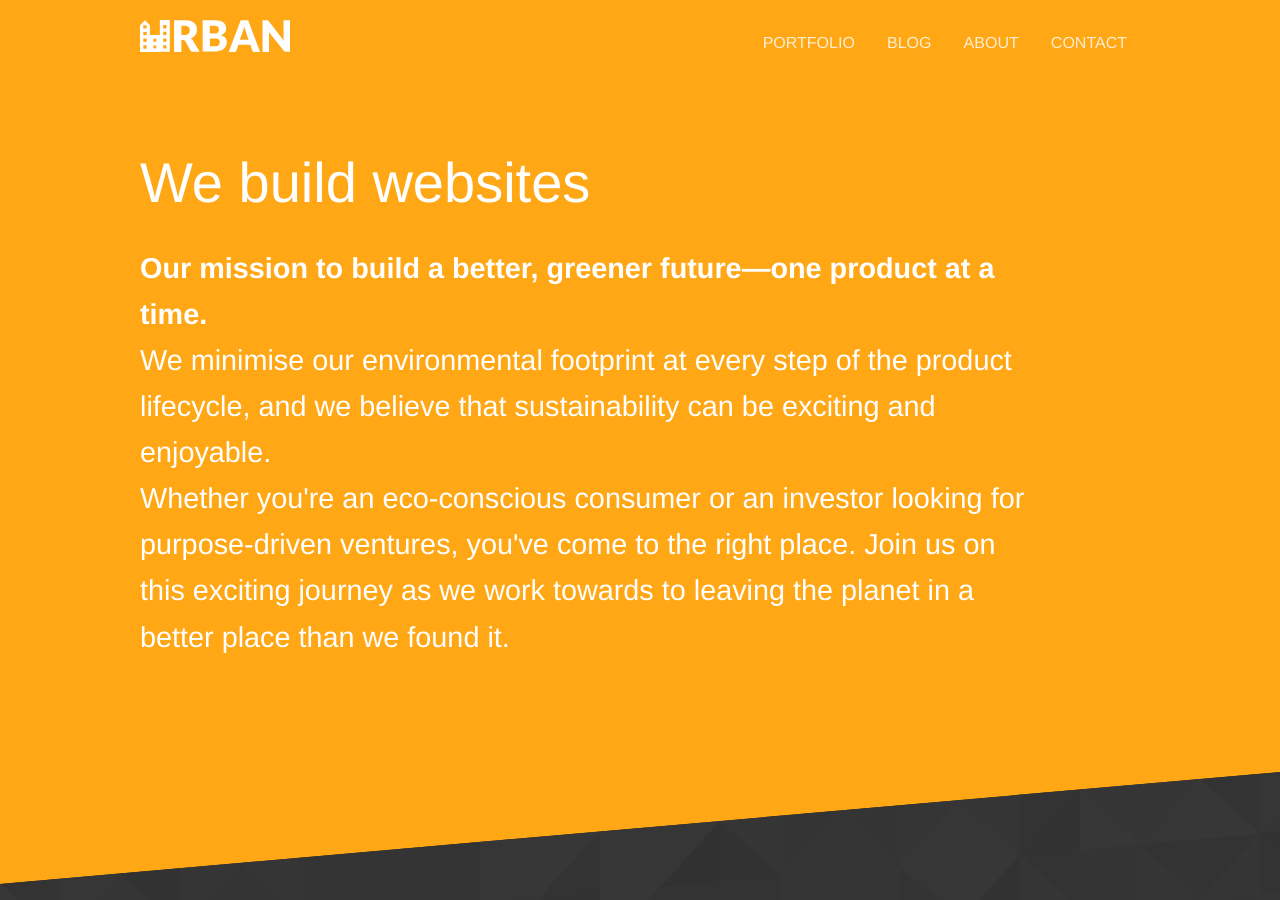
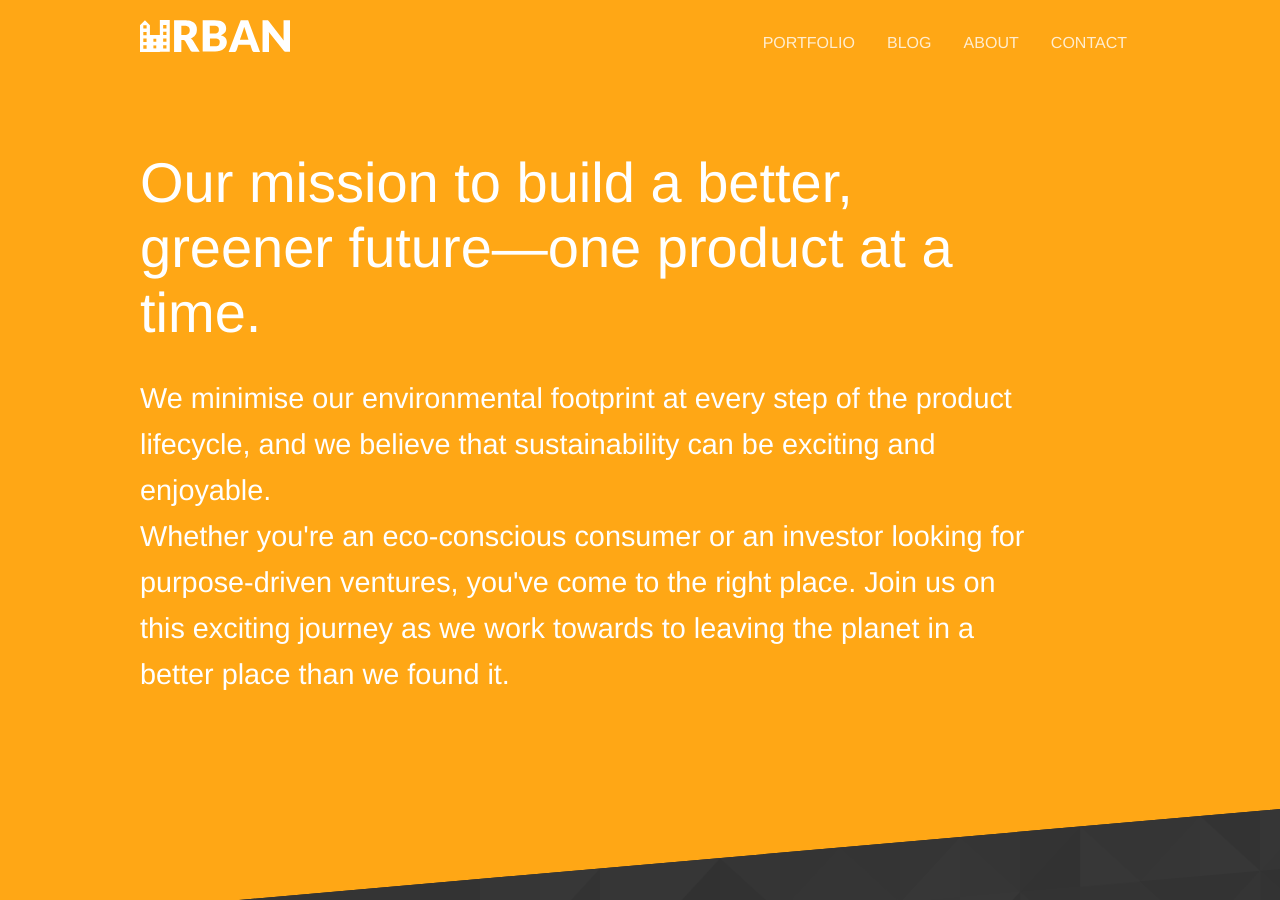
Before and after one commit to saudade-studio/saudade-studio.github.io, a Jekyll site: the page built from index.html, in a window 1280 px wide and 900 px high. Built offline with Jekyll 4.4.1, drawn with Linux system fonts in a browser that asks for light colours.

Commit message:
Make top line

```diff
--- a/index.html
+++ b/index.html
@@ -4,9 +4,8 @@ title: Urban
 
 <section class="hero diagonal">
 	<div class="container">
-		<h2 class="editable">We build websites</h2>
+		<h2 class="editable">Our mission to build a better, greener future—one product at a time.</h2>
 		<p class="subtext editable">
-			<strong>Our mission to build a better, greener future—one product at a time.</strong><br/>
 			We minimise our environmental footprint at every step of the product lifecycle, and we believe that sustainability can be exciting and enjoyable.<br/>
 			Whether you're an eco-conscious consumer or an investor looking for purpose-driven ventures, you've come to the right place. Join us on this exciting journey as we work towards to leaving the planet in a better place than we found it.
 		</p>
@@ -47,6 +46,7 @@ title: Urban
 </section>
 
 <!-- The Team -->
+<!-- TODO: Update the style to remove corner at the bottom -->
 
 <section class="diagonal alternate">
 	<div class="container halves">
```
